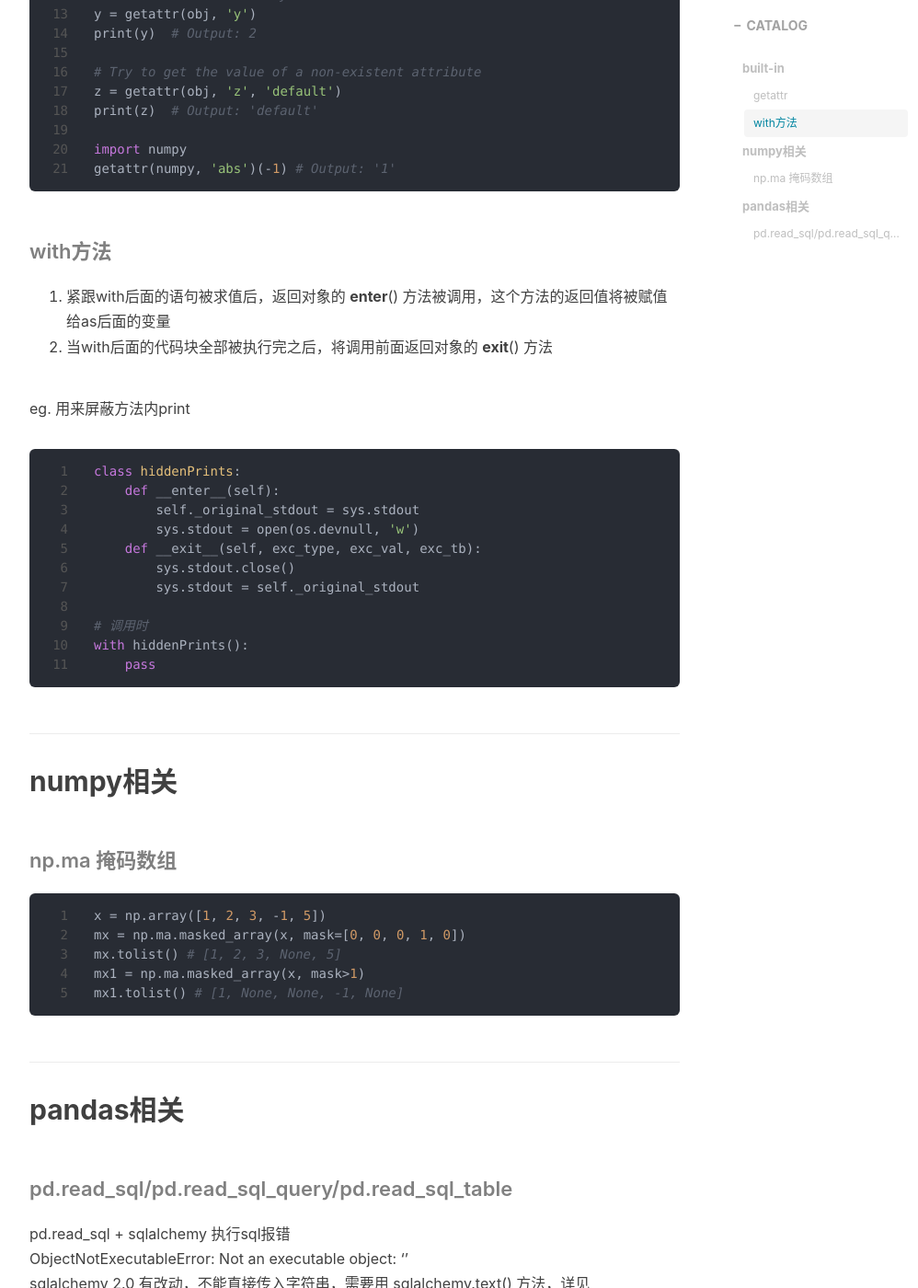
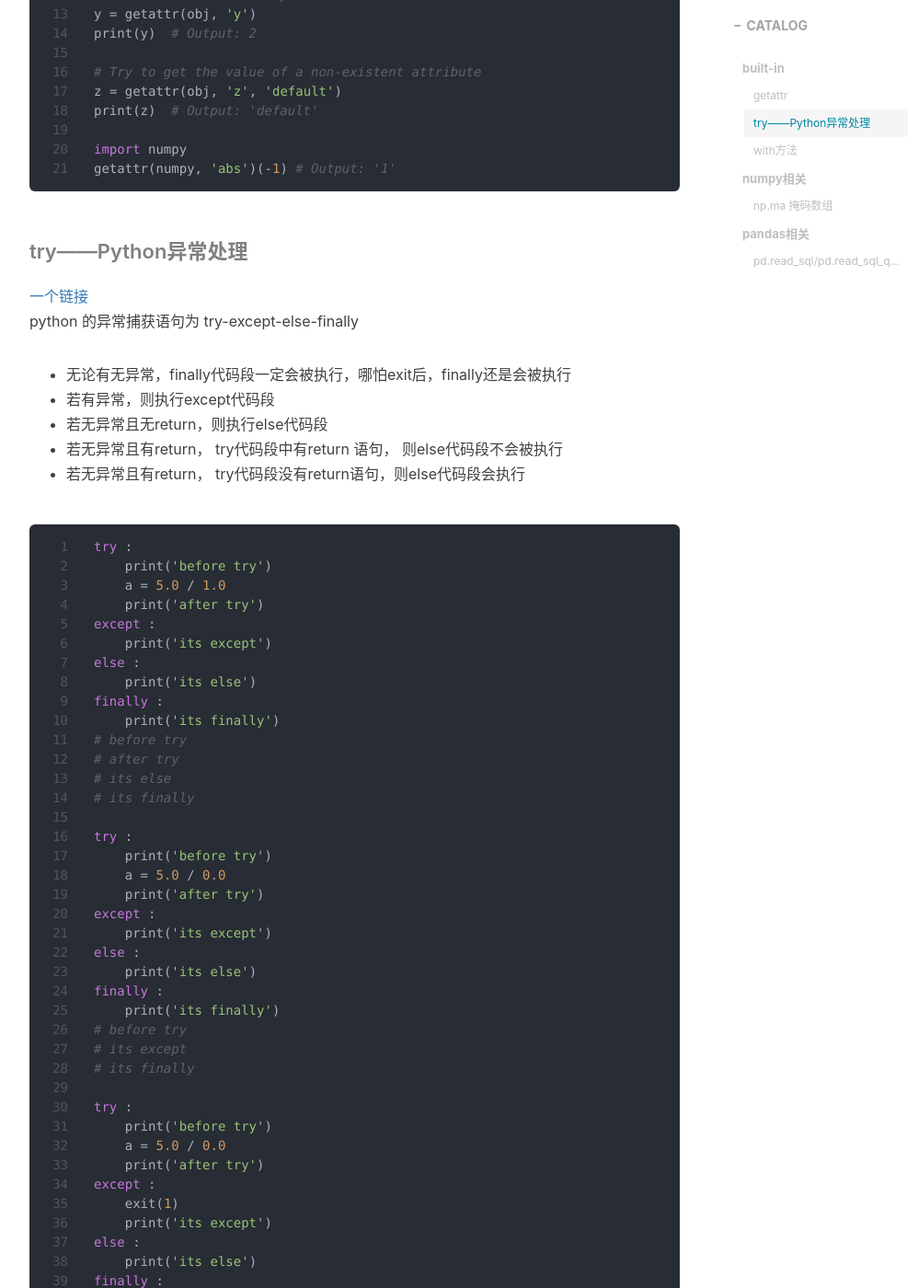
Before and after one commit to dimi-liu/dimi-liu.github.io, a Jekyll site: the page built from _posts/coding/python/2023-08-09-python candy.markdown, in a window 1280 px wide and 1400 px high, scrolled down 1370 px. Shown: the whole window at 92% size, without its empty margins (233-1231 px from the left). Built offline with Jekyll 4.4.1, drawn with Linux system fonts in a browser that asks for light colours; nearby versions of some CDN libraries; comment, search, counter and statistics services are not loaded; some of the changed text lies outside the part shown.

Commit message:
更新note，python异常捕获；bt相关

````diff
--- a/_posts/coding/python/2023-08-09-python candy.markdown
+++ b/_posts/coding/python/2023-08-09-python candy.markdown
@@ -47,6 +47,77 @@ import numpy
 getattr(numpy, 'abs')(-1) # Output: '1'
 ```
 
+#### try——Python异常处理
+[一个链接](https://zhuanlan.zhihu.com/p/360807803)
+python 的异常捕获语句为 try-except-else-finally
+
+ - 无论有无异常，finally代码段一定会被执行，哪怕exit后，finally还是会被执行
+ - 若有异常，则执行except代码段
+ - 若无异常且无return，则执行else代码段
+ - 若无异常且有return， try代码段中有return 语句， 则else代码段不会被执行
+ - 若无异常且有return， try代码段没有return语句，则else代码段会执行
+
+```python
+try :
+    print('before try')
+    a = 5.0 / 1.0
+    print('after try')
+except :
+    print('its except')
+else :
+    print('its else')
+finally :
+    print('its finally')
+# before try
+# after try
+# its else
+# its finally
+
+try :
+    print('before try')
+    a = 5.0 / 0.0
+    print('after try')
+except :
+    print('its except')
+else :
+    print('its else')
+finally :
+    print('its finally')
+# before try
+# its except
+# its finally
+
+try :
+    print('before try')
+    a = 5.0 / 0.0
+    print('after try')
+except :
+    exit(1)
+    print('its except')
+else :
+    print('its else')
+finally :
+    print('its finally')
+# before try
+# its finally
+
+try :
+    print('before try')
+    a = 5.0 / 1.0
+    exit(0)
+    print('after try')
+except :
+    exit(1)
+    print('its except')
+else :
+    print('its else')
+finally :
+    print('its finally')
+# before try
+# its finally
+```
+
+
 #### with方法
 1. 紧跟with后面的语句被求值后，返回对象的 __enter__() 方法被调用，这个方法的返回值将被赋值给as后面的变量
 2. 当with后面的代码块全部被执行完之后，将调用前面返回对象的 __exit__() 方法
````
Also changed, not shown: _posts/coding/quant/2023-08-14-backtrader.markdown (added, +43 -0 lines), _posts/coding/quant/backtrader-keynote.markdown (deleted).
